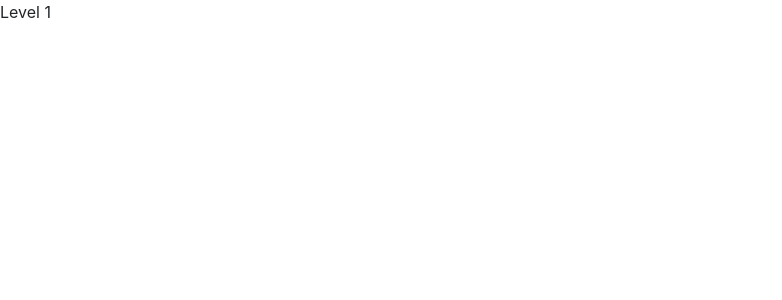
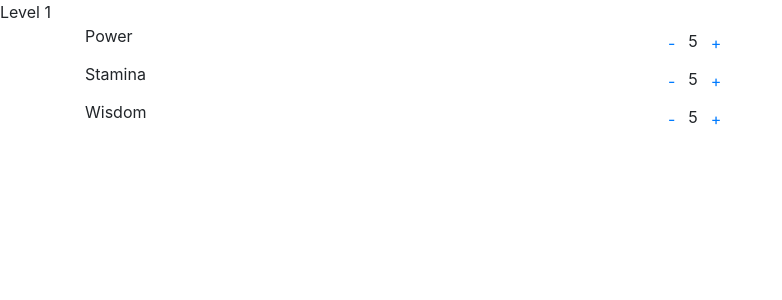
Before and after one commit to adketuri/hou-builder, a React (Create React App) app: page / in a window 1280 px wide. Shown: the top 300 px of the page, without its empty margins (0-782 px from the left). Built offline with nearby package versions, Linux system fonts and the light colour scheme.

Commit message:
Add Stats with stub callbacks to increment and decrement.

```diff
--- a/src/App.js
+++ b/src/App.js
@@ -2,10 +2,12 @@ import React from 'react';
 import './App.css';
 import 'bootstrap/dist/css/bootstrap.min.css';
 import Level from "./components/Level/Level";
+import Stats from "./components/Stats/Stats";
 
 function App() {
   return (<div>
     <Level/>
+    <Stats/>
   </div>);
 }
 
--- /dev/null
+++ b/src/components/Stats/Stat/Stat.js
@@ -0,0 +1,24 @@
+import React, {Component} from "react";
+import Col from "react-bootstrap/Col";
+import Row from "react-bootstrap/Row";
+import StatButton from "./StatButton/StatButton";
+
+
+export default class Stat extends Component {
+
+    constructor(props) {
+        super(props);
+        this.min = 5;
+        this.state = {value: this.min}
+    }
+
+    render() {
+        return (
+            <Row>
+                <Col>{this.props.name}</Col>
+                <Col><StatButton id={this.props.id} operation="subtract"/>{this.state.value}<StatButton
+                    id={this.props.id} operation="add"/></Col>
+            </Row>
+        );
+    }
+}
--- /dev/null
+++ b/src/components/Stats/Stat/StatButton/StatButton.js
@@ -0,0 +1,30 @@
+import React, {Component} from "react";
+import Button from "react-bootstrap/Button";
+
+export default class StatButton extends Component {
+
+    increment = () => {
+        console.log("increment " + this.props.id);
+    };
+
+    decrement = () => {
+        console.log("decrement " + this.props.id);
+    };
+
+    render() {
+        let label;
+        let callback;
+        if (this.props.operation === 'add') {
+            label = "+";
+            callback = () => this.increment();
+        } else if (this.props.operation === 'subtract') {
+            label = "-";
+            callback = () => this.decrement();
+        } else {
+            console.exception("Unknown StatButton type " + this.props.type);
+        }
+        return (
+            <Button variant="link" onClick={callback}>{label}</Button>
+        );
+    }
+}
--- /dev/null
+++ b/src/components/Stats/Stats.js
@@ -0,0 +1,19 @@
+import React, {Component} from "react";
+import Stat from "./Stat/Stat";
+import Container from "react-bootstrap/Container";
+
+export default class Stats extends Component {
+
+    render() {
+        const stats = ['Power', 'Stamina', 'Wisdom'];
+        const listItems = stats.map((stat) =>
+            <Stat key={stat.toLowerCase()} id={stat.toLowerCase()} name={stat}/>
+        );
+        return (
+            <Container>
+                {listItems}
+            </Container>
+        );
+    }
+
+}
```
